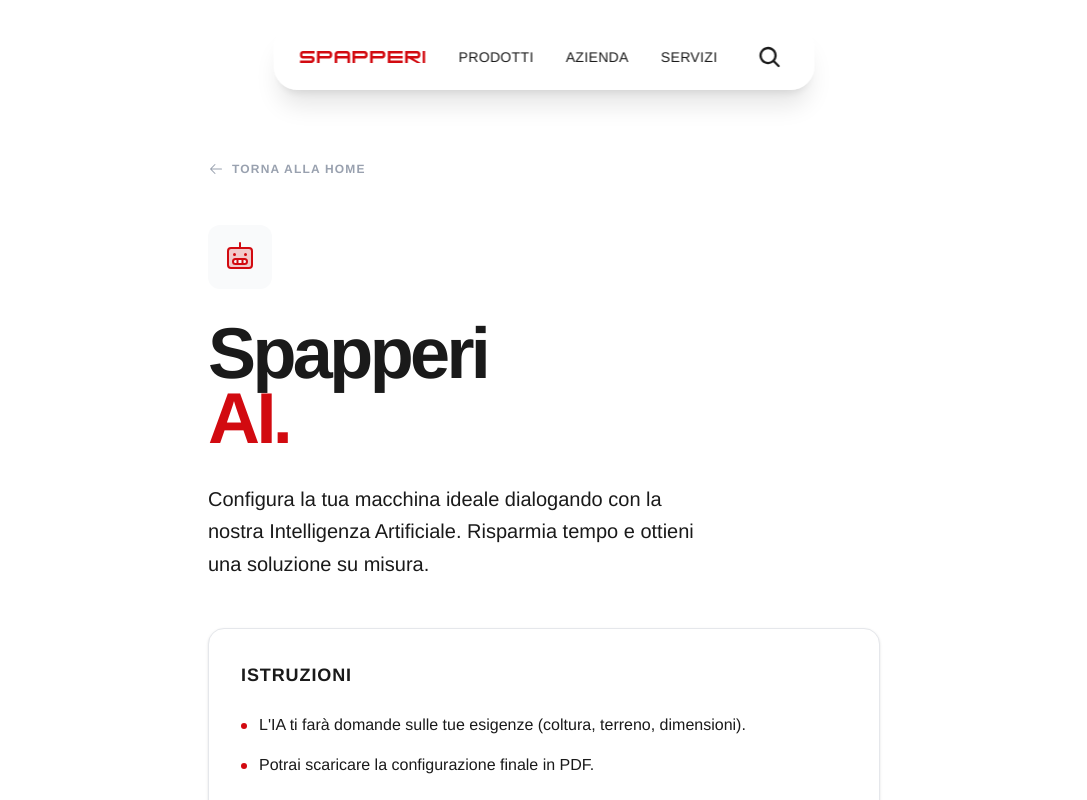
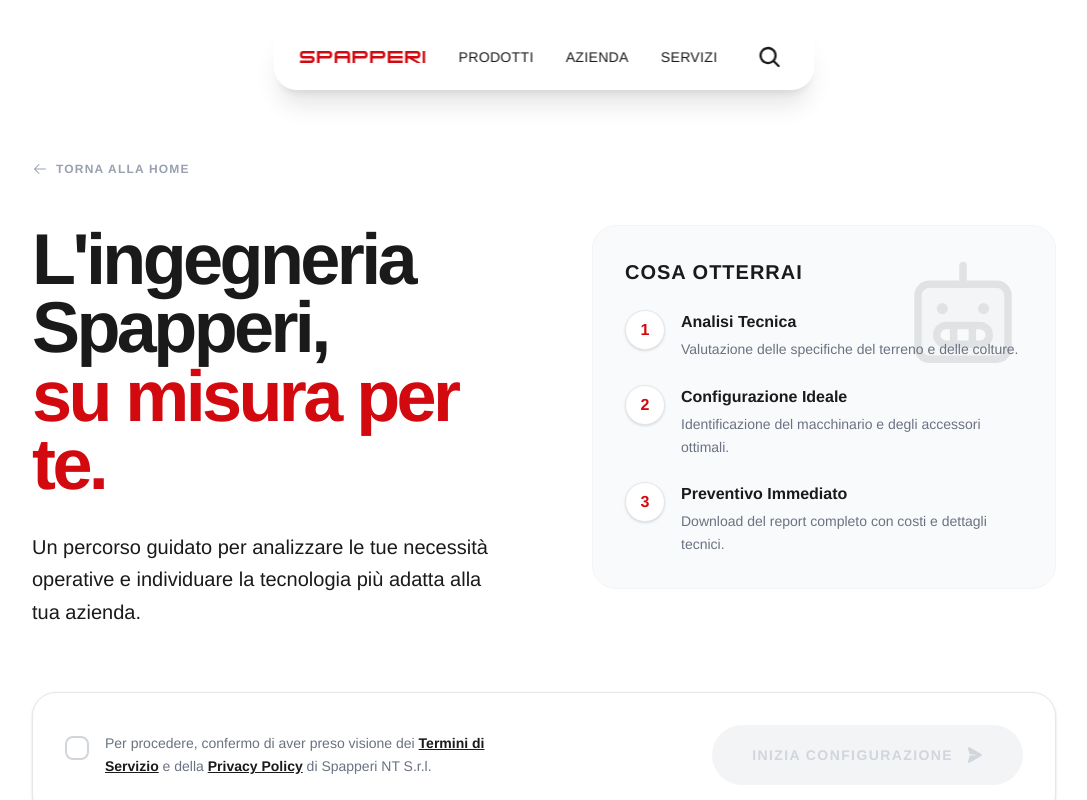
Before and after one commit to dylanpatriarchi/spapperi-PoC, a Next.js app in the folder spapperi-landing/: page /configurator in a window 1280 px wide. Shown: the top 800 px of the page, without its empty margins (96-1183 px from the left). Built offline with nearby package versions, Linux system fonts and the light colour scheme.

Commit message:
refactor: Redesign configurator landing page with updated content, layout, and consent UI.

```diff
--- a/spapperi-landing/src/app/configurator/page.tsx
+++ b/spapperi-landing/src/app/configurator/page.tsx
@@ -278,71 +278,90 @@
                         transition={{ duration: 0.6, ease: "circOut" }}
                         className="min-h-screen pt-32 md:pt-40 pb-12 flex flex-col px-6"
                     >
-                        <div className="max-w-2xl w-full mx-auto">
+                        <div className="max-w-5xl w-full mx-auto">
                             <Link href="/" className="inline-flex items-center gap-2 text-gray-400 hover:text-spapperi-red transition-colors mb-12 uppercase tracking-widest text-xs font-bold group">
                                 <ArrowLeft size={16} className="group-hover:-translate-x-1 transition-transform" /> Torna alla Home
                             </Link>
 
-                            <div className="mb-12">
-                                <div className="w-16 h-16 bg-gray-50 rounded-xl flex items-center justify-center mb-8">
-                                    <Robot size={32} weight="duotone" className="text-spapperi-red" />
-                                </div>
-                                <h1 className="text-5xl md:text-7xl font-heading font-bold tracking-tighter leading-[0.9] mb-8">
-                                    Spapperi<br /><span className="text-spapperi-red">AI.</span>
+                            <div className="grid grid-cols-1 lg:grid-cols-2 gap-12 lg:gap-24 mb-16 items-start">
+                                <div>
+                                    <h1 className="text-5xl md:text-7xl font-heading font-bold tracking-tighter leading-[0.95] mb-8">
+                                        L'ingegneria<br />Spapperi,<br /><span className="text-spapperi-red">su misura per te.</span>
                                     </h1>
-                                <p className="text-xl text-spapperi-black font-light leading-relaxed max-w-lg text-justify md:text-left">
-                                    Configura la tua macchina ideale dialogando con la nostra Intelligenza Artificiale.
-                                    Risparmia tempo e ottieni una soluzione su misura.
+                                    <p className="text-xl text-spapperi-black font-light leading-relaxed max-w-lg text-justify md:text-left text-gray-600">
+                                        Un percorso guidato per analizzare le tue necessità operative e individuare la tecnologia più adatta alla tua azienda.
                                     </p>
                                 </div>
 
-                            <div className="bg-white p-8 rounded-2xl border border-gray-200 mb-12 shadow-sm">
-                                <h3 className="font-heading font-bold text-lg mb-6 uppercase tracking-wider text-spapperi-black">Istruzioni</h3>
-                                <ul className="space-y-4 text-spapperi-black font-medium mb-8">
-                                    <li className="flex items-start gap-3">
-                                        <div className="w-1.5 h-1.5 rounded-full bg-spapperi-red mt-2.5 shrink-0"></div>
-                                        <span>L'IA ti farà domande sulle tue esigenze (coltura, terreno, dimensioni).</span>
+                                <div className="bg-gray-50 p-8 rounded-3xl border border-gray-100 relative overflow-hidden group hover:shadow-lg transition-shadow duration-500">
+                                    <div className="absolute top-0 right-0 p-8 opacity-10 group-hover:opacity-20 transition-opacity duration-500">
+                                        <Robot size={120} weight="duotone" className="text-spapperi-black" />
+                                    </div>
+                                    <h3 className="font-heading font-bold text-xl mb-6 uppercase tracking-wider text-spapperi-black">Cosa otterrai</h3>
+                                    <ul className="space-y-6 relative z-10">
+                                        <li className="flex items-start gap-4">
+                                            <div className="w-10 h-10 rounded-full bg-white border border-gray-200 flex items-center justify-center shrink-0 shadow-sm text-spapperi-red">
+                                                <span className="font-bold">1</span>
+                                            </div>
+                                            <div>
+                                                <h4 className="font-bold text-spapperi-black">Analisi Tecnica</h4>
+                                                <p className="text-sm text-gray-500 leading-relaxed mt-1">Valutazione delle specifiche del terreno e delle colture.</p>
+                                            </div>
                                         </li>
-                                    <li className="flex items-start gap-3">
-                                        <div className="w-1.5 h-1.5 rounded-full bg-spapperi-red mt-2.5 shrink-0"></div>
-                                        <span>Potrai scaricare la configurazione finale in PDF.</span>
+                                        <li className="flex items-start gap-4">
+                                            <div className="w-10 h-10 rounded-full bg-white border border-gray-200 flex items-center justify-center shrink-0 shadow-sm text-spapperi-red">
+                                                <span className="font-bold">2</span>
+                                            </div>
+                                            <div>
+                                                <h4 className="font-bold text-spapperi-black">Configurazione Ideale</h4>
+                                                <p className="text-sm text-gray-500 leading-relaxed mt-1">Identificazione del macchinario e degli accessori ottimali.</p>
+                                            </div>
+                                        </li>
+                                        <li className="flex items-start gap-4">
+                                            <div className="w-10 h-10 rounded-full bg-white border border-gray-200 flex items-center justify-center shrink-0 shadow-sm text-spapperi-red">
+                                                <span className="font-bold">3</span>
+                                            </div>
+                                            <div>
+                                                <h4 className="font-bold text-spapperi-black">Preventivo Immediato</h4>
+                                                <p className="text-sm text-gray-500 leading-relaxed mt-1">Download del report completo con costi e dettagli tecnici.</p>
+                                            </div>
                                         </li>
                                     </ul>
+                                </div>
+                            </div>
 
-                                <div className="flex items-start gap-4 pt-6 border-t border-gray-100">
-                                    <div className="relative flex items-center pt-1">
+                            <div className="flex flex-col md:flex-row items-center justify-between gap-8 bg-white p-8 rounded-3xl border border-gray-200 shadow-sm">
+                                <div className="flex items-start gap-4 max-w-md">
+                                    <div className="relative flex items-center pt-1 shrink-0">
                                         <input
                                             type="checkbox"
                                             id="gdpr"
                                             checked={hasConsented}
                                             onChange={(e) => setHasConsented(e.target.checked)}
-                                            className="peer h-5 w-5 cursor-pointer appearance-none rounded border-2 border-gray-300 transition-all checked:border-spapperi-red checked:bg-spapperi-red hover:border-spapperi-red"
+                                            className="peer h-6 w-6 cursor-pointer appearance-none rounded-lg border-2 border-gray-300 transition-all checked:border-spapperi-red checked:bg-spapperi-red hover:border-spapperi-red"
                                         />
                                         <div className="pointer-events-none absolute top-1/2 left-1/2 -translate-x-1/2 -translate-y-1/2 text-white opacity-0 transition-opacity peer-checked:opacity-100 mt-0.5">
-                                            <CheckCircle size={12} weight="fill" />
+                                            <CheckCircle size={14} weight="fill" />
                                         </div>
-                                        {hasConsented && (
-                                            <CheckCircle size={20} weight="fill" className="absolute top-0.5 left-0 text-spapperi-red pointer-events-none" />
-                                        )}
                                     </div>
                                     <label htmlFor="gdpr" className="text-sm text-gray-500 hover:text-spapperi-black cursor-pointer select-none leading-relaxed transition-colors">
-                                        Accetto i <a href="#" className="font-bold underline text-spapperi-black hover:text-spapperi-red">Termini di Servizio</a> e la <a href="#" className="font-bold underline text-spapperi-black hover:text-spapperi-red">Privacy Policy</a>.
+                                        Per procedere, confermo di aver preso visione dei <a href="#" className="font-bold underline text-spapperi-black hover:text-spapperi-red">Termini di Servizio</a> e della <a href="#" className="font-bold underline text-spapperi-black hover:text-spapperi-red">Privacy Policy</a> di Spapperi NT S.r.l.
                                     </label>
-                                </div>
                                 </div>
 
                                 <button
                                     onClick={startChat}
                                     disabled={!hasConsented}
-                                className={`group flex items-center gap-3 px-8 py-4 text-sm font-bold uppercase tracking-widest rounded-full transition-all duration-300
+                                    className={`group flex items-center gap-3 px-10 py-5 text-sm font-bold uppercase tracking-widest rounded-full transition-all duration-300 shrink-0
                                         ${hasConsented
-                                        ? 'bg-spapperi-black text-white hover:bg-spapperi-red hover:gap-5'
+                                            ? 'bg-spapperi-black text-white hover:bg-spapperi-red hover:gap-5 hover:shadow-xl hover:scale-105 active:scale-95'
                                             : 'bg-gray-100 text-gray-300 cursor-not-allowed'
                                         }`}
                                 >
-                                Avvia Chat
+                                    Inizia Configurazione
                                     <PaperPlaneRight size={18} weight="fill" />
                                 </button>
+                            </div>
                         </div>
                     </motion.div>
                 ) : (
```
Lines whose indentation alone changed are shown as unchanged.
